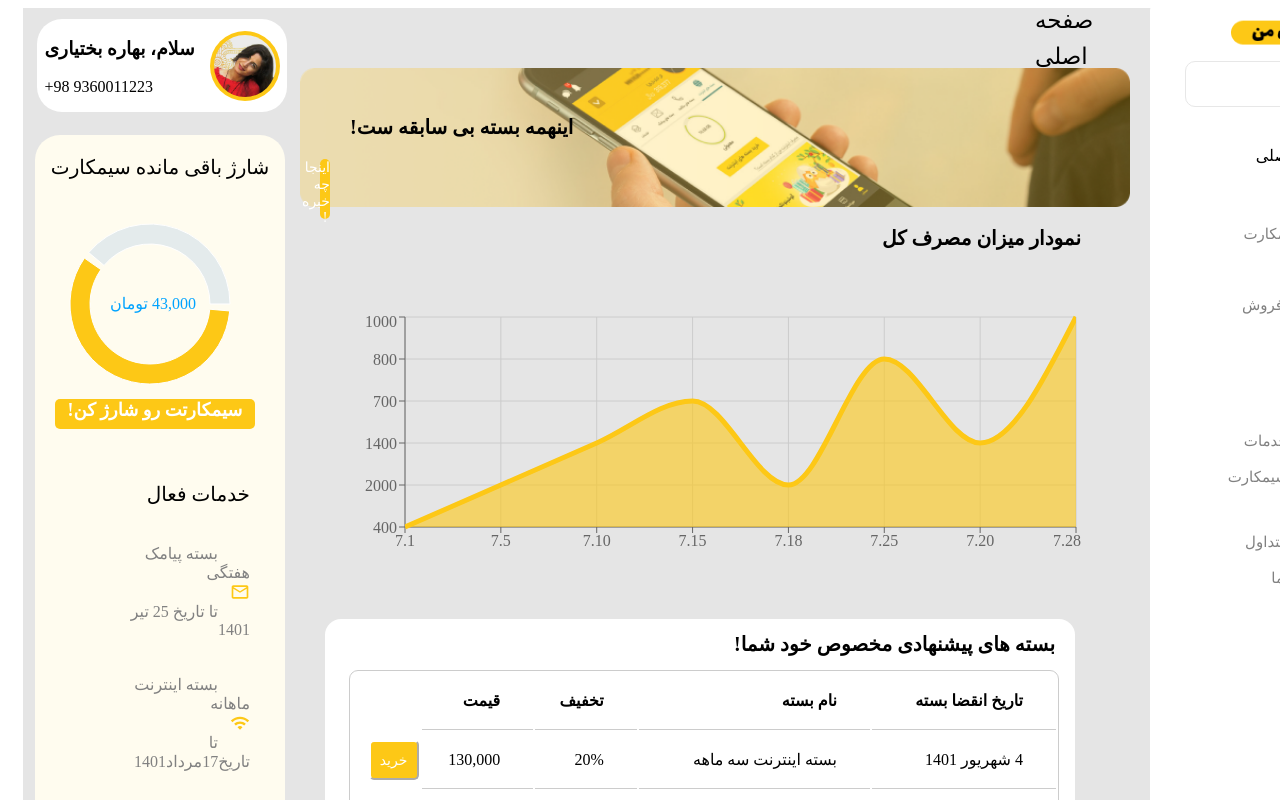
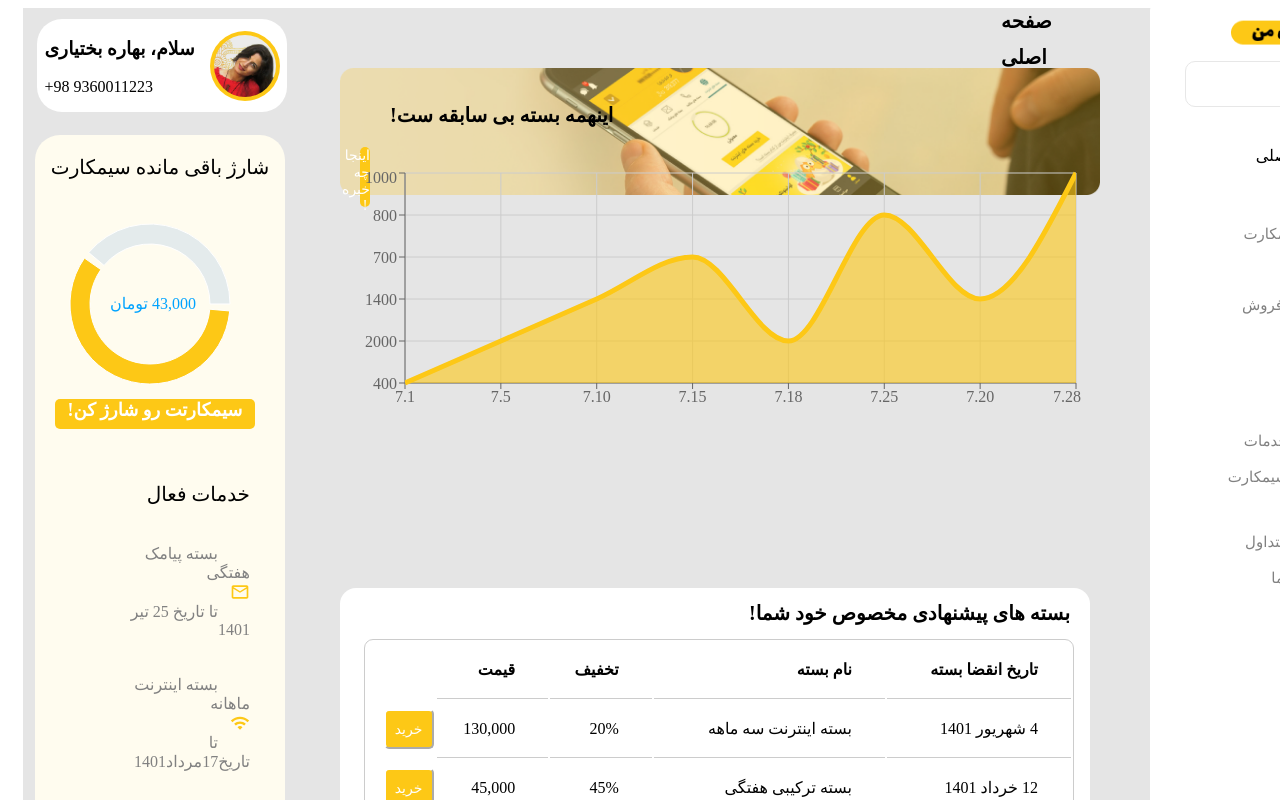
Before and after one commit to Bahareh-bkt/My-Irancell, a React (Create React App) app: page / in a window 1280 px wide. Shown: the top 800 px of the page. Built offline with nearby package versions, Linux system fonts and the light colour scheme.

Commit message:
change banner and chart

```diff
--- a/src/index.css
+++ b/src/index.css
@@ -6,6 +6,7 @@
   padding-left: 15px;
   padding-right: 15px;
 }
+
 .main-page{
   background-color: #E5E5E5;
   display: grid;
@@ -35,7 +36,7 @@
   border: 1px solid rgba(231, 231, 231, 1);
   left: 1186px;
   top: 112px;
-margin-top: 10px;
+  margin-top: 10px;
   border-radius: 10px;
   display: flex;
   flex-direction: row-reverse;
@@ -86,18 +87,19 @@ margin-top: 10px;
   margin-top: 0px;
   margin-bottom: 10px;
   flex-direction: column;
-  width: 830px;
+  width: 760px;
   height: 100px;
-  left: 0px;
+  left: 40px;
   top: 0px;
   background-color: white;
 }
 .chart{
   position: absolute;
-  width: 781px;
-  height: 537px;
-  left: 25px;
-  top: 245px;
+  width: 481px;
+  text-align: center;
+  height: 37px;
+  margin-left: 35px;
+  top: 210px;
   background: #fcfcfc;
   border-radius: 14px;
   margin-bottom: 2px;
@@ -107,8 +109,8 @@ margin-top: 10px;
   position: absolute;
   width: 781px;
   height: 256px;
-  left: 25px;
-  top: 611px;
+  left: 40px;
+  top: 580px;
   margin-bottom: 25px;
   background: #FFFFFF;
   border-radius: 16px;
@@ -118,12 +120,12 @@ margin-top: 10px;
   position: absolute;
   width: 98px;
   height: 36px;
-  left: 1035px;
+  left: 1001px;
   top: 21px;
   font-family: 'Lalezar';
   font-style: normal;
-  font-weight: 550;
-  font-size: 23px;
+  font-weight: 800;
+  font-size: 20px;
   line-height: 36px;
   /* identical to box height */
 
@@ -142,7 +144,7 @@ margin-top: 10px;
   font-size: 20px;
   text-align: right;
   color: #000000;
-  margin-top: -7rem;
+  margin-top: -25rem;
   margin-left: 50px;
    font-weight: 800;
 }
@@ -184,6 +186,7 @@ margin-top: 10px;
   height: 802px;
   left: 0px;
   top: 135px;
+  font-size: 14;
 }
 
 .icon-box{
@@ -198,7 +201,7 @@ margin-top: 10px;
 .sub-text{
   margin: 1rem 2rem 1rem 2rem;
   font-size: '9px';
-  font-weight: '400';
+  font-weight: '100';
   text-align: 'center';
   color: #818181;
 }
```
